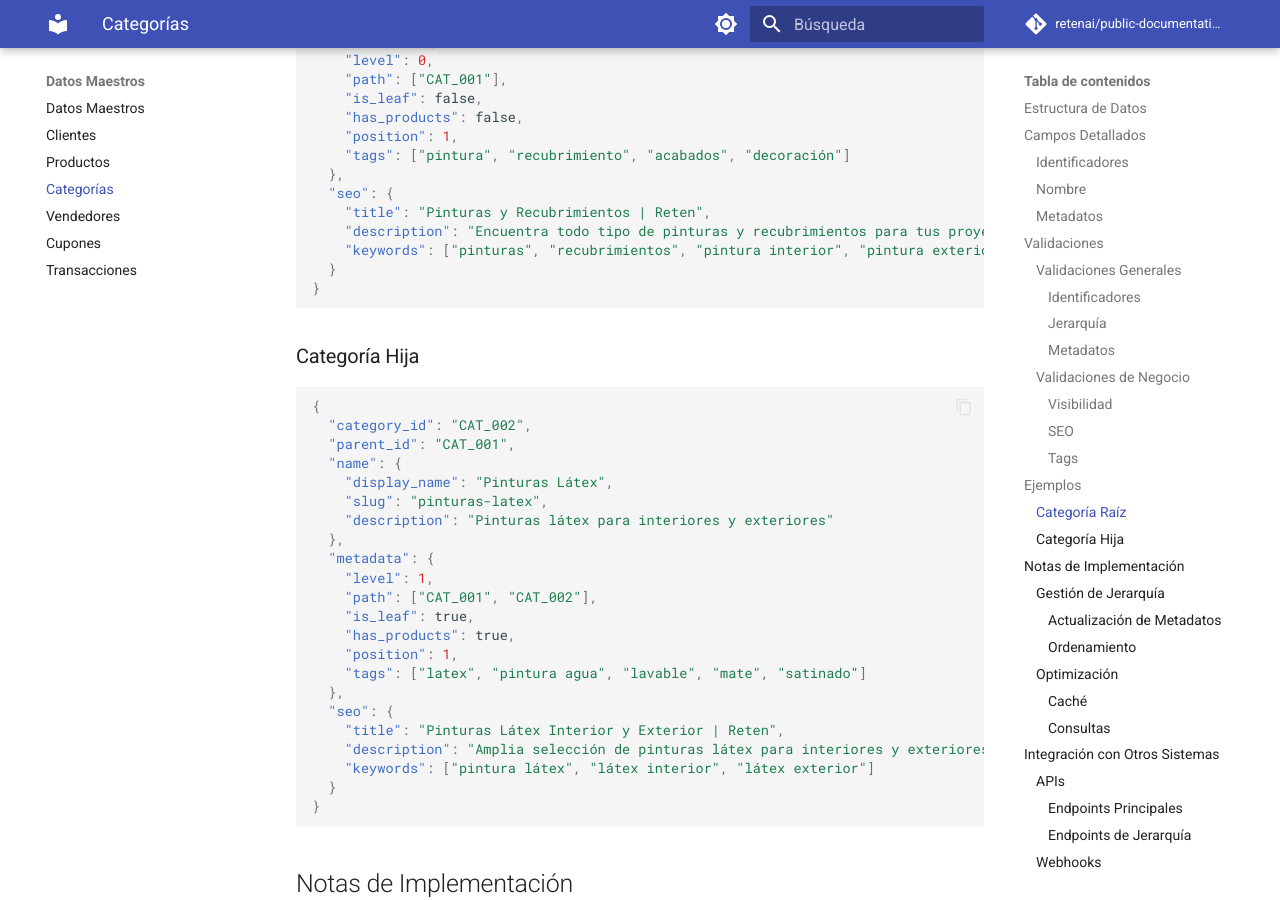
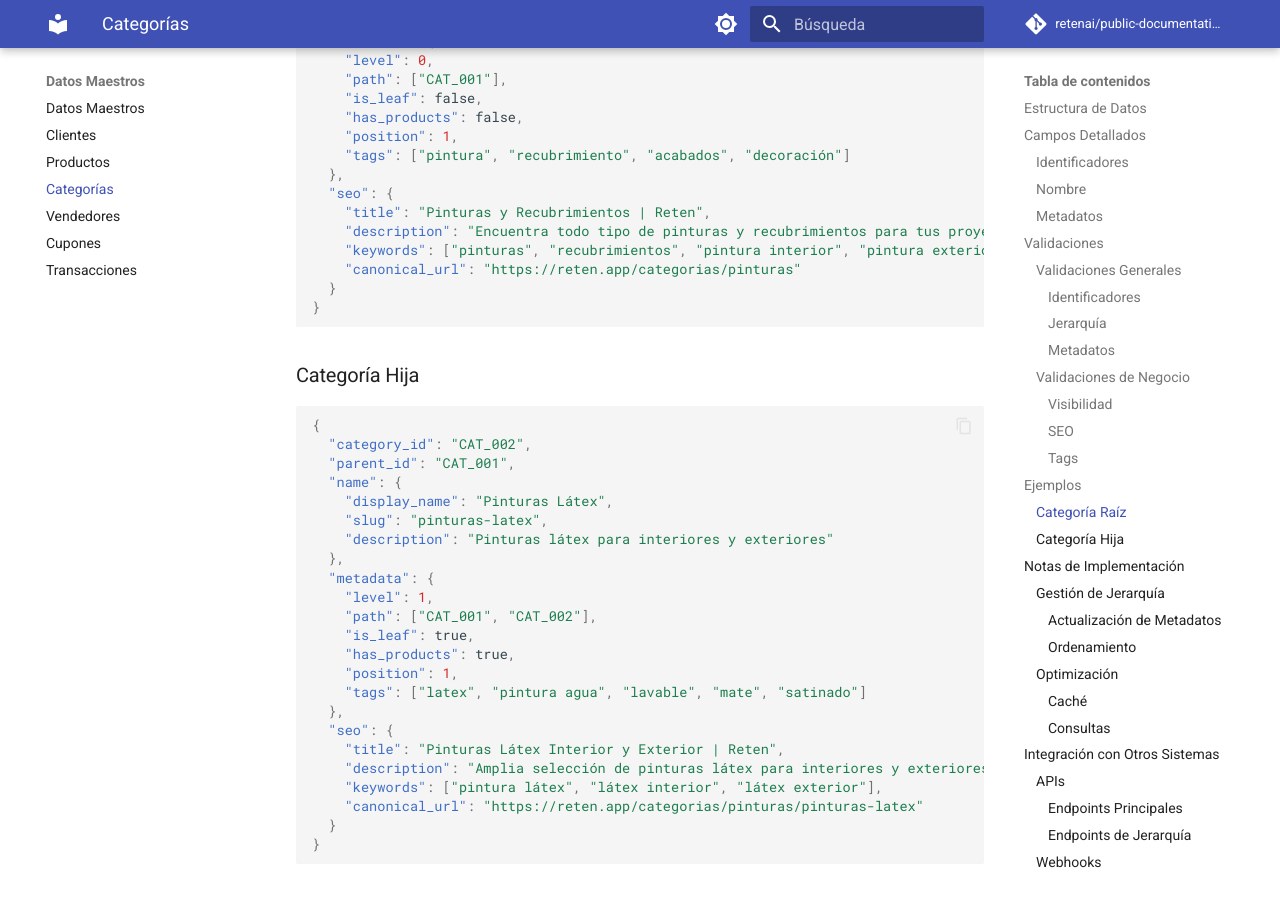
Before and after one commit to retenai/public-documentation, an MkDocs documentation site: the page built from docs/master-data/category/README.md, in a window 1280 px wide and 900 px high, scrolled down 3404 px. Built offline with MkDocs 1.6.1 and Material for MkDocs 9.7.7, drawn with Linux system fonts in a browser that asks for light colours; comment, search, counter and statistics services are not loaded.

Commit message:
docs: add canonical_url examples to category documentation
Add canonical_url field to both root and child category examples to demonstrate URL structure.

````diff
--- a/docs/master-data/category/README.md
+++ b/docs/master-data/category/README.md
@@ -136,7 +136,8 @@ Las categorías permiten organizar y clasificar productos de manera jerárquica
   "seo": {
     "title": "Pinturas y Recubrimientos | Reten",
     "description": "Encuentra todo tipo de pinturas y recubrimientos para tus proyectos",
-    "keywords": ["pinturas", "recubrimientos", "pintura interior", "pintura exterior"]
+    "keywords": ["pinturas", "recubrimientos", "pintura interior", "pintura exterior"],
+    "canonical_url": "https://reten.app/categorias/pinturas"
   }
 }
 ```
@@ -163,7 +164,8 @@ Las categorías permiten organizar y clasificar productos de manera jerárquica
   "seo": {
     "title": "Pinturas Látex Interior y Exterior | Reten",
     "description": "Amplia selección de pinturas látex para interiores y exteriores",
-    "keywords": ["pintura látex", "látex interior", "látex exterior"]
+    "keywords": ["pintura látex", "látex interior", "látex exterior"],
+    "canonical_url": "https://reten.app/categorias/pinturas/pinturas-latex"
   }
 }
 ```
````
